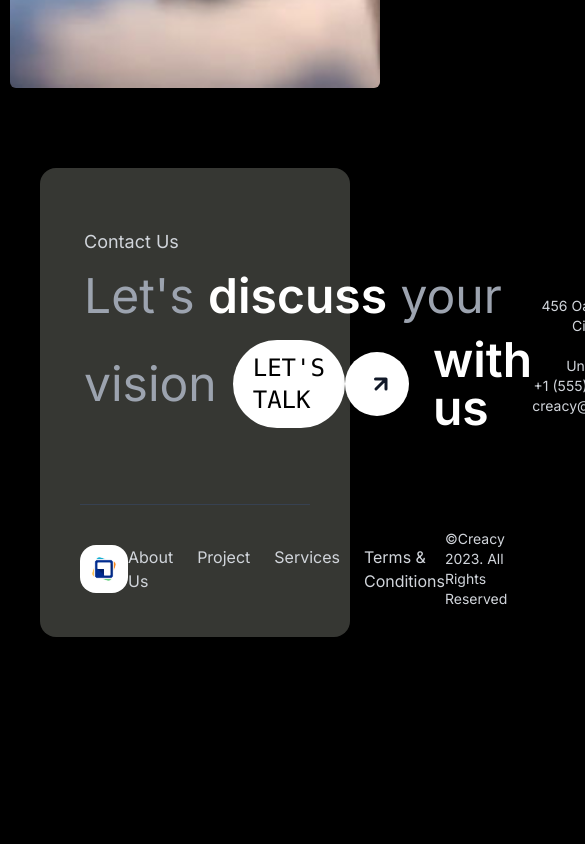
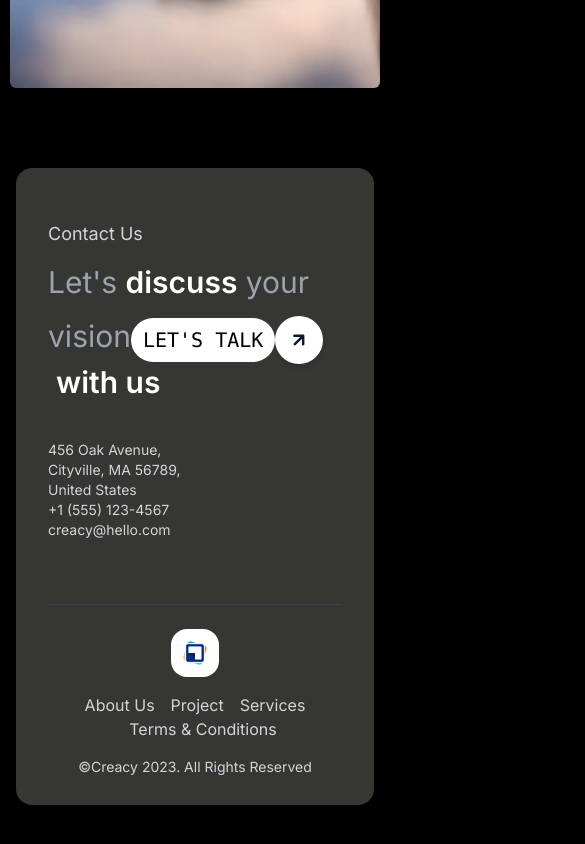
Before and after one commit to WebCraft-br/photography-agency-landing-page, a Next.js app: page / in a window 390 px wide. Shown: the part 756-1600 px from the top of the page, 585 px wide, since content can reach past the window. Before the commit the page ends 1433 px from the top, so only its background shows below. Built offline with nearby package versions, Linux system fonts and the light colour scheme.

Commit message:
make responsive

```diff
--- a/src/components/Contact.tsx
+++ b/src/components/Contact.tsx
@@ -2,25 +2,25 @@ import React from "react";
 
 export default function Contact() {
     return (
-        <div className="Contact px-6 py-8">
+        <div className="Contact px-4 sm:px-6 py-6 sm:py-8">
             <p className="text-lg mb-4">Contact Us</p>
-            <div className="flex flex-row justify-between">
-                <div className="flex flex-col space-y-4 font-sans">
+            <div className="flex flex-col sm:flex-row justify-between">
+                <div className="flex flex-col space-y-2 sm:space-y-4 font-sans mb-6 sm:mb-0">
                     <div>
-                        <h2 className="text-5xl text-gray-400">
+                        <h2 className="text-3xl sm:text-5xl text-gray-400">
                             Let's <span className="text-white font-semibold">discuss</span> your
                         </h2>
                     </div>
-                    <div className="text-5xl text-gray-400 flex items-center">
+                    <div className="text-3xl sm:text-5xl text-gray-400 flex flex-wrap items-center">
                         vision
-                        <span className="ml-4 text-2xl font-mono text-black bg-white rounded-full px-5 py-3">LET'S TALK</span>
-                        <button className="w-16 h-16 mr-2 inline-flex items-center px-4 py-2 bg-white text-gray-900 font-semibold rounded-full shadow-md hover:bg-gray-200 focus:outline-none">
+                        <span className="ml-0 sm:ml-4 mt-2 sm:mt-0 text-xl sm:text-2xl font-mono text-black bg-white rounded-full px-3 sm:px-5 py-2 sm:py-3">LET'S TALK</span>
+                        <button className="w-12 h-12 sm:w-16 sm:h-16 mt-2 sm:mt-0 mr-2 inline-flex items-center justify-center px-3 sm:px-4 py-1 sm:py-2 bg-white text-gray-900 font-semibold rounded-full shadow-md hover:bg-gray-200 focus:outline-none">
                             <svg
                                 xmlns="http://www.w3.org/2000/svg"
                                 fill="none"
                                 viewBox="0 0 24 24"
                                 stroke="currentColor"
-                                className="ml-2 h-6 w-6"
+                                className="h-5 w-5 sm:h-6 sm:w-6"
                             >
                                 <path
                                     strokeLinecap="round"
@@ -30,10 +30,10 @@ export default function Contact() {
                                 />
                             </svg>
                         </button>
-                        <span className="ml-4 text-white font-semibold">with us</span>
+                        <span className="ml-2 sm:ml-4 text-white font-semibold">with us</span>
                     </div>
                 </div>
-                <div className="text-right space-y-0 text-sm mt-6">
+                <div className="text-left sm:text-right space-y-0 text-sm mt-4 sm:mt-6">
                     <p>456 Oak Avenue,</p>
                     <p>Cityville, MA 56789,</p>
                     <p>United States</p>
--- a/src/components/Footer.tsx
+++ b/src/components/Footer.tsx
@@ -3,19 +3,19 @@ import Contact from './Contact';
 
 const Footer = () => {
   return (
-    <div className="max-4 gap-20 pb-10 px-10 mt-20">
-      <div className="bg-[#363733] text-gray-300 px-5 py-7 rounded-2xl">
+    <div className="max-w-full gap-20 pb-10 px-4 sm:px-6 lg:px-10 mt-20">
+      <div className="bg-[#363733] text-gray-300 px-4 sm:px-5 py-7 rounded-2xl">
         <Contact />
-        <div className="px-5 sm:px-6 lg:px-8">
-          <div className="mt-10 border-t border-gray-700 pt-6 flex flex-row items-center justify-between">
-            <img src='/logo.png' className='w-12 h-12 rounded-2xl' />
-            <div className="flex space-x-6">
+        <div className="px-4 sm:px-6 lg:px-8">
+          <div className="mt-10 border-t border-gray-700 pt-6 flex flex-col sm:flex-row items-center justify-between space-y-4 sm:space-y-0 sm:justify-between">
+            <img src='/logo.png' className='w-12 h-12 rounded-2xl' alt="Logo" />
+            <div className="flex flex-wrap justify-center sm:ml-10 space-x-4 sm:space-x-6">
               <a href="#" className="hover:underline">About Us</a>
               <a href="#" className="hover:underline">Project</a>
               <a href="#" className="hover:underline">Services</a>
               <a href="#" className="hover:underline">Terms & Conditions</a>
             </div>
-            <p className="text-sm">©Creacy 2023. All Rights Reserved</p>
+            <p className="text-sm text-center sm:text-left sm:ml-7">©Creacy 2023. All Rights Reserved</p>
           </div>
         </div>
       </div>
```
